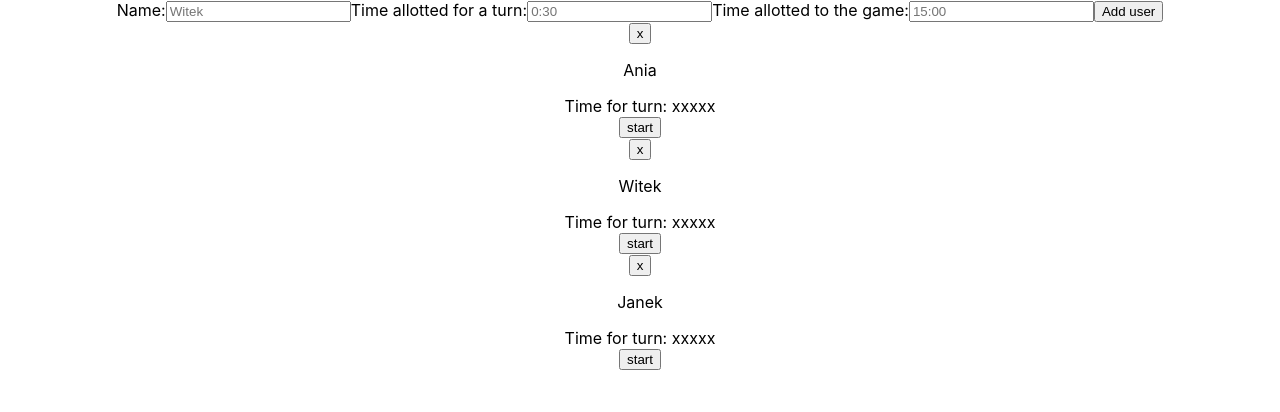
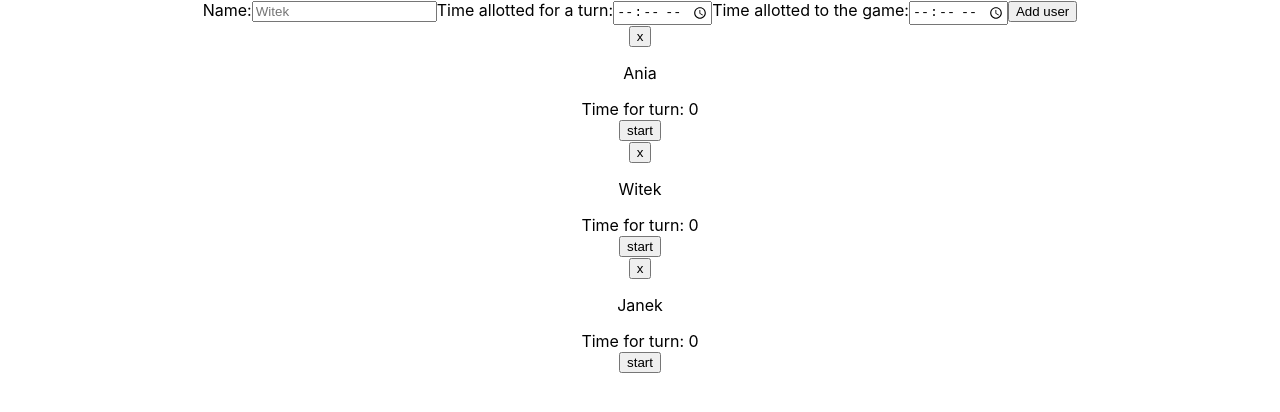
Before and after one commit to anzamarska/time-counter, a React (Create React App) app: page / in a window 1280 px wide. Shown: the top 412 px of the page. Built offline with nearby package versions, Linux system fonts and the light colour scheme.

Commit message:
feat: set turn time

```diff
--- a/src/components/Counter.js
+++ b/src/components/Counter.js
@@ -6,12 +6,14 @@ import Form from "./Form";
 function Counter() {
 
     const [players, setPlayers] = useState(["Ania","Witek", "Janek"]);
+    const [turnTime, setTurnTime] = useState(0);
 
     return(
         <div className="counter__container">
             <Form
                 players={players}
                 setPlayers={setPlayers}
+                setTurnTime={setTurnTime}
             />
             {players.map(player =>
                 <Player
@@ -19,6 +21,7 @@ function Counter() {
                     player ={player}
                     players={players}
                     setPlayers={setPlayers}
+                    turnTime={turnTime}
                 />
             )}
         </div>
--- a/src/components/Form.js
+++ b/src/components/Form.js
@@ -1,7 +1,7 @@
 import React, {useState} from "react";
 import "../styles/Form.css";
 
-function Form({players, setPlayers}) {
+function Form({players, setPlayers, setTurnTime}) {
 
     const [newPlayer, setNewPlayer] = useState("");
 
@@ -15,9 +15,9 @@ function Form({players, setPlayers}) {
             <label htmlFor="name">Name:</label>
             <input className="form__input" type="text" placeholder="Witek" id="name" onChange={e =>setNewPlayer(e.target.value)} required/>
             <label htmlFor="timeTurn">Time allotted for a turn:</label>
-            <input className="form__input" type="text" placeholder="0:30" id="timeTurn"/>
+            <input className="form__input" type="time" placeholder="0:30" id="timeTurn" onChange={e =>setTurnTime(e.target.value)}/>
             <label htmlFor="timeGame">Time allotted to the game:</label>
-            <input className="form__input" type="text" placeholder="15:00" id="timeGame" required/>
+            <input className="form__input" type="time" placeholder="15:00" id="timeGame" required/>
             <input type="submit" value="Add user" onClick={addPlayer}/>
         </form>
     );
--- a/src/components/Player.js
+++ b/src/components/Player.js
@@ -1,19 +1,20 @@
 import React from "react";
 import "../styles/Player.css";
 
-function Player({player, players, setPlayers}) {
+function Player({player, players, setPlayers, turnTime}) {
 
-    var idInterwalu;
-    var duration = 5;
-    var timer = duration, minutes, seconds;
+    var idInterval;
 
     const deletePlayer = () => {
-        clearInterval(idInterwalu);
+        clearInterval(idInterval);
         setPlayers(players.filter(x => x !== players.find(elem => elem === player)));
     };
 
     const startTimer = () => {
-        idInterwalu = setInterval(()=>{
+        var secondsPerTurn = parseInt(turnTime.split(":")[0]*60)+parseInt(turnTime.split(":")[1]);
+        var duration = secondsPerTurn;
+        var timer = duration, minutes, seconds;
+        idInterval = setInterval(()=>{
             var time = document.getElementById(player);
             minutes = parseInt(timer / 60, 10);
             seconds = parseInt(timer % 60, 10);
@@ -22,9 +23,9 @@ function Player({player, players, setPlayers}) {
             try {
                 time.textContent = minutes + ":" + seconds;
             } catch{
-                clearInterval(idInterwalu);
+                clearInterval(idInterval);
             }
-            timer > 0 ? --timer : clearInterval(idInterwalu);
+            timer > 0 ? --timer : clearInterval(idInterval);
         }, 1000);
     };
 
@@ -32,7 +33,7 @@ function Player({player, players, setPlayers}) {
         <div className="player__container">
             <button onClick={deletePlayer}>x</button>
             <p className="player__name">{player}</p>
-            <div>Time for turn: <span id={player}>xxxxx</span></div>
+            <div>Time for turn: <span id={player}>{turnTime}</span></div>
             <button onClick={startTimer}>start</button>
         </div>
     )
```
Also changed, not shown: 1 other file (tests, documents, lock files or other folders).
